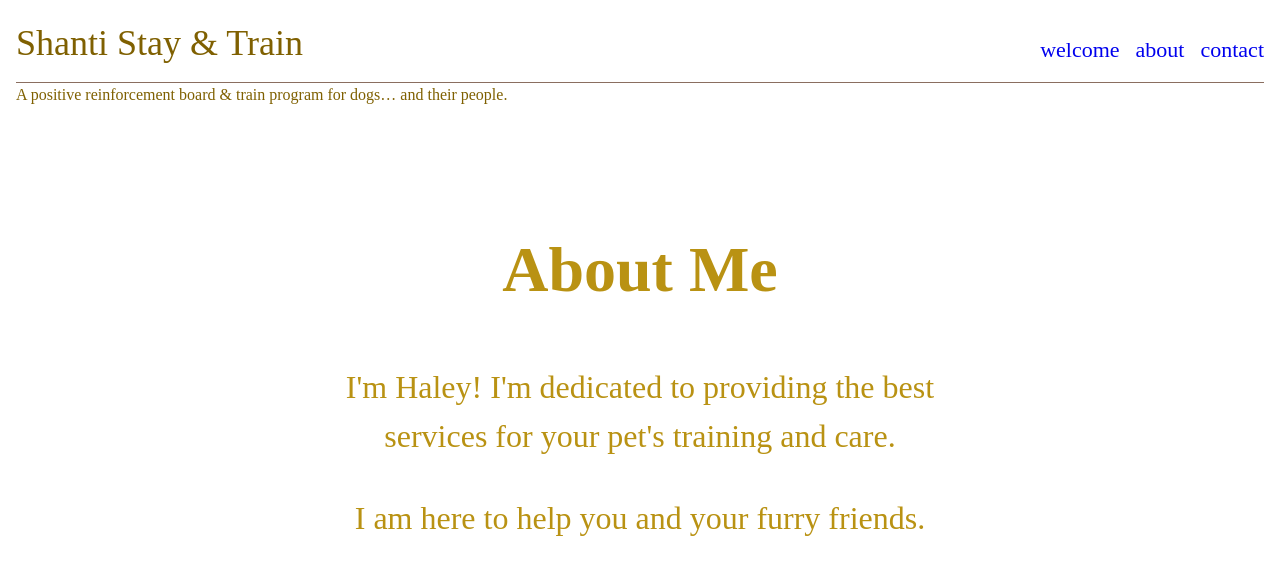
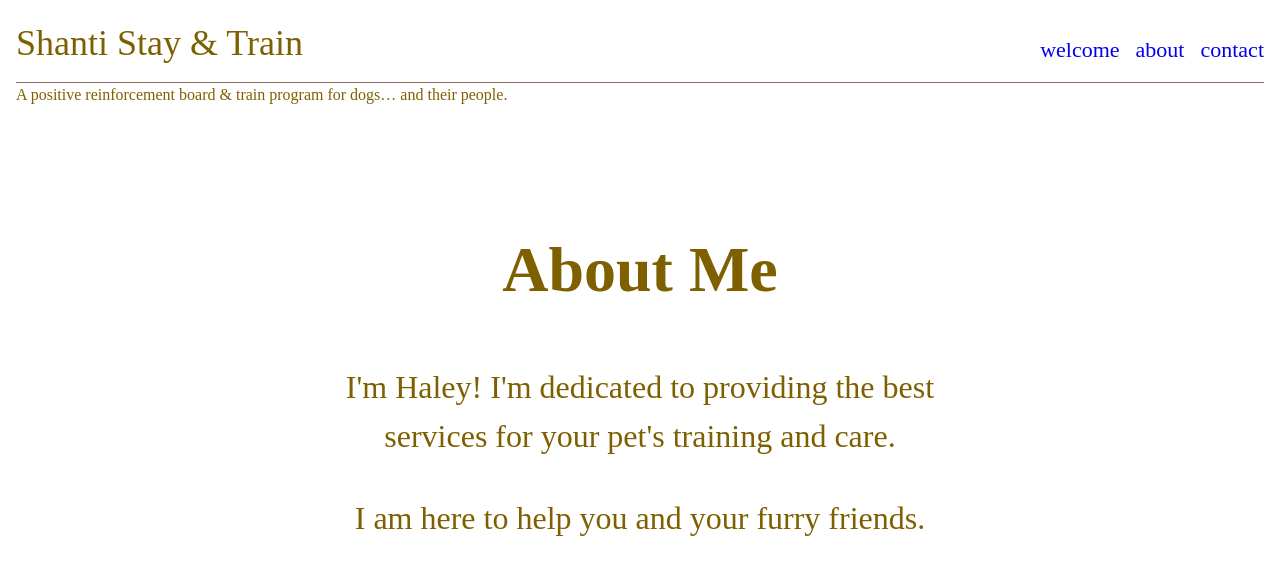
Before and after one commit to eitanfire/board-and-train, a React (Vite) app: page /about in a window 1280 px wide. Shown: the top 574 px of the page. Built offline with nearby package versions, Linux system fonts and the light colour scheme; a web font is replaced by a local one.

Commit message:
update style of AboutPage

```diff
--- a/src/routes/AboutPage.tsx
+++ b/src/routes/AboutPage.tsx
@@ -4,7 +4,7 @@ import { AppShell } from "@mantine/core";
 
 const AboutPage = () => {
   return (
-    <AppShell c="customColor.5">
+    <AppShell c="customColor.6">
       <Container style={{ paddingTop: 50, position: "relative", fontSize: "2rem" }}>
         <Center>
           <Grid gutter="lg">
```
